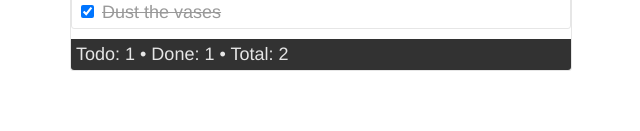
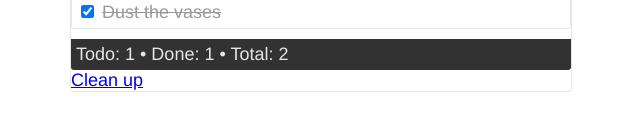
Before and after one commit to vincentleeuwen/animated-guacamole, a plain HTML site: page index.html in a window 1280 px wide. Shown: the part 211-342 px from the top of the page, without its empty margins (319-959 px from the left). Drawn offline with Linux system fonts and the light colour scheme.

Commit message:
cleanup completed todos link

```diff
--- a/index.html
+++ b/index.html
@@ -98,9 +98,23 @@
       Done: <span id="completed-count">0</span> •
       Total: <span id="total-count">1</span>
     </div>
+    <a href="#" onClick="cleanUpDoneTodos(); return false;">Clean up</a>
   </div>
 
   <script>
+    function cleanUpDoneTodos() {
+      var list = document.getElementById("todolist");
+      var doneItems = document.getElementsByClassName('completed');
+
+      // Reverse loop through the done todo items so we can remove them without
+      // changing the index of the remaining items when we remove them
+      for (var i = doneItems.length; i > 0; i--) {
+        list.removeChild(doneItems[i-1]);
+      }
+      updateCounters();
+    }
+
+
     function submitTodo() {
       var inputField = document.getElementById("new-todo");
       var newTodoTitle = inputField.value;
```
